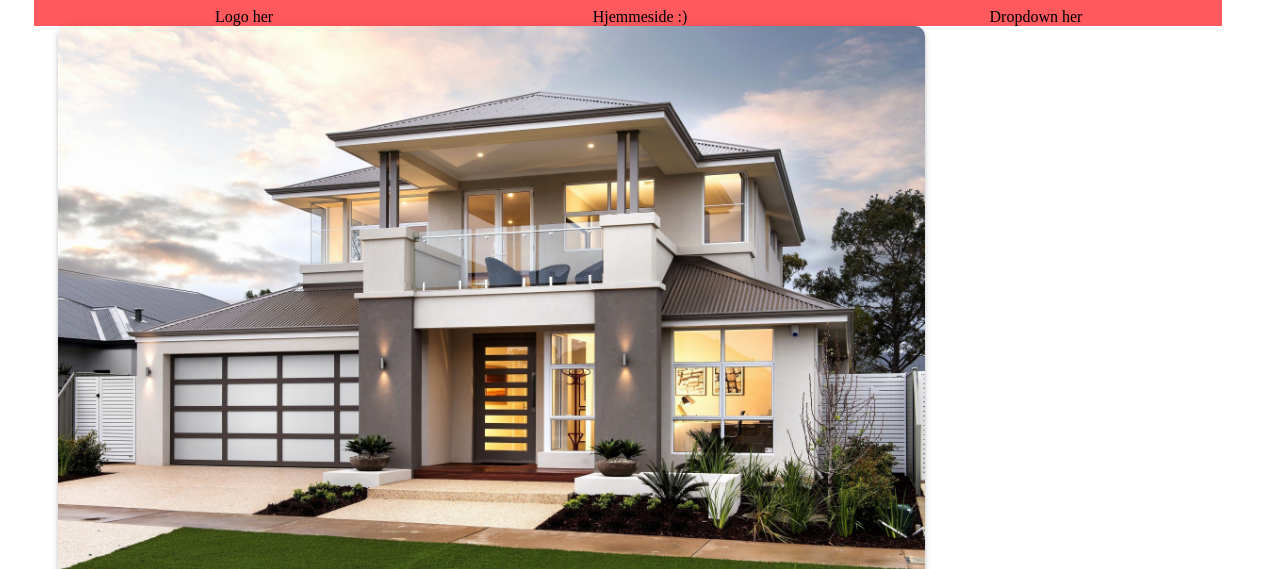
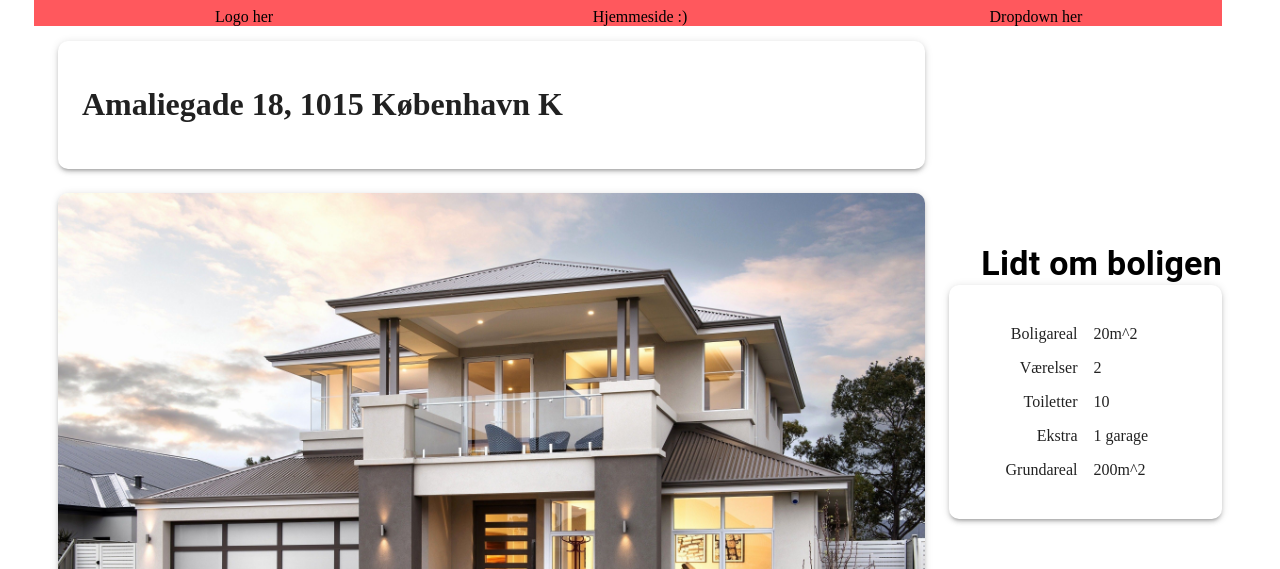
Before and after one commit to Adamhviid/react-app, a React (Create React App) app: page / in a window 1280 px wide. Shown: the top 569 px of the page. Built offline with nearby package versions, Linux system fonts and the light colour scheme; no server answers.

Commit message:
adress and styling

```diff
--- a/src/App.css
+++ b/src/App.css
@@ -3,3 +3,10 @@
     padding: 0px 50px 50px 50px;
   }
 }
+
+@media (min-width: 2250px) {
+  .App {
+    padding-left: 20%;
+    padding-right: 20%;
+  }
+}
--- a/src/App.js
+++ b/src/App.js
@@ -9,17 +9,22 @@ import ImageCarousel from './MainImageSection/ImageCarousel';
 import PropertyData from './components/PropertyData';
 import Weather from './Weather/Weather';
 import LikedImage from './MainImageSection/ImageLike/LikedImage';
+import Address from './components/Address';
 
 function App() {
   return (
     <div className="App" >
       <Header />
-      <Grid container spacing={3}>
+      <Grid container spacing={3} style={{ paddingTop: '15px' }}>
+        <Grid item xs={12} md={9}>
+          <Address />
+        </Grid>
         <Grid item xs={12} md={9}>
           <ImageCarousel />
         </Grid>
         <Grid item xs={12} md={3}>
           <Weather />
+          <PropertyData />
         </Grid>
         <Grid item xs={12}>
           <Price />
@@ -31,7 +36,7 @@ function App() {
           <About />
         </Grid>
         <Grid item md={3} xs={12}>
-          <PropertyData />
+
         </Grid>
         <Grid item md={3} xs={12}>
         </Grid>
--- a/src/MainImageSection/ImageCarousel.js
+++ b/src/MainImageSection/ImageCarousel.js
@@ -1,4 +1,5 @@
 import React, { useState } from 'react'
+import { makeStyles } from '@material-ui/styles';
 import AliceCarousel from 'react-alice-carousel';
 import 'react-alice-carousel/lib/alice-carousel.css';
 import { Button, Grid } from '@mui/material';
@@ -14,12 +15,24 @@ import livingroom from './HouseStockImages/livingroom.jpeg'
 import office from './HouseStockImages/office.jpeg'
 import tv from './HouseStockImages/tv.jpeg'
 
+const useStyle = makeStyles({
+  thumbs: {
+    paddingTop: '30px',
+    textAlign: 'center'
+  },
+  buttons: {
+    background: '#FF585D',
+    padding: '5px',
+    color: '#fff'
+  }
+})
+
 const items = [
-  <img className="item" src={house} width="100%"></img>,
-  <img className="item" src={bathroom} width="100%" ></img>,
-  <img className="item" src={livingroom} width="100%" ></img>,
-  <img className="item" src={office} width="100%" ></img>,
-  <img className="item" src={tv} width="100%" ></img>
+  <img className="item" src={house} style={{ width: '100%', maxWidth: '1200px' }}></img>,
+  <img className="item" src={bathroom} style={{ width: '100%', maxWidth: '1200px' }}></img>,
+  <img className="item" src={livingroom} style={{ width: '100%', maxWidth: '1200px' }}></img>,
+  <img className="item" src={office} style={{ width: '100%', maxWidth: '1200px' }}></img>,
+  <img className="item" src={tv} style={{ width: '100%', maxWidth: '1200px' }}></img>
 ];
 
 const thumbItems = (items, [setThumbIndex, setThumbAnimation]) => {
@@ -43,6 +56,7 @@ const thumbItems = (items, [setThumbIndex, setThumbAnimation]) => {
 };
 
 const ImageCarousel = () => {
+  const classes = useStyle()
   const [mainIndex, setMainIndex] = useState(0);
   const [mainAnimation, setMainAnimation] = useState(false);
   const [thumbIndex, setThumbIndex] = useState(0);
@@ -106,7 +120,7 @@ const ImageCarousel = () => {
             touchTracking={!thumbAnimation}
           />
         </InfoBox>
-        <div className="thumbs" style={{ paddingTop: '30px', textAlign: 'center' }}>
+        <div className={classes.thumbs}>
           <AliceCarousel
             activeIndex={thumbIndex}
             autoWidth
@@ -116,8 +130,8 @@ const ImageCarousel = () => {
             onSlideChanged={syncThumbs}
             touchTracking={!mainAnimation}
           />
-          <Button variant="contained" style={{ background: '#FF585D', padding: '5px', color: '#fff' }} onClick={slidePrev}>Prev</Button>
-          <Button variant="contained" style={{ background: '#FF585D', padding: '5px', color: '#fff' }} onClick={slideNext}>Next</Button>
+          <Button variant="contained" className={classes.buttons} onClick={slidePrev}>Prev</Button>
+          <Button variant="contained" className={classes.buttons} onClick={slideNext}>Next</Button>
         </div>
       </Grid>
       <LikedImage />
--- a/src/PriceSection/Price.js
+++ b/src/PriceSection/Price.js
@@ -4,7 +4,7 @@ import { Button, Typography, Grid } from '@mui/material';
 import InfoBox from '../Layout/InfoBox'
 import EditPriceDialog from './EditPriceDialog';
 
-let useStyle = makeStyles({
+const useStyle = makeStyles({
   infoboxHeader: {
     fontWeight: "bold",
     paddingTop: '2.5rem',
--- /dev/null
+++ b/src/PriceToolSection/index.js
@@ -0,0 +1,3 @@
+import PriceTool from "./PriceTool";
+
+export default PriceTool
--- a/src/components/Address.js
+++ b/src/components/Address.js
@@ -1,8 +1,13 @@
 import React from 'react'
+import InfoBox from '../Layout/InfoBox'
 
 function Address() {
   return (
-    <div>Address</div>
+    <div>
+      <InfoBox hasPadding>
+        <h1>Amaliegade 18, 1015 København K</h1>
+      </InfoBox>
+    </div>
   )
 }
 
```
